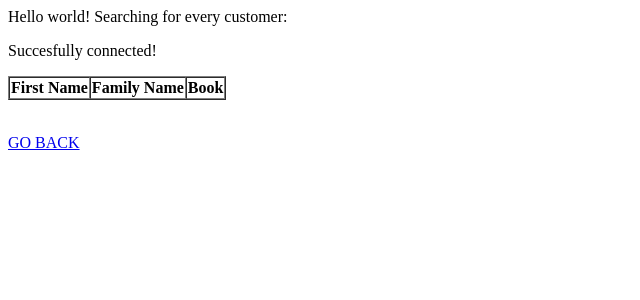
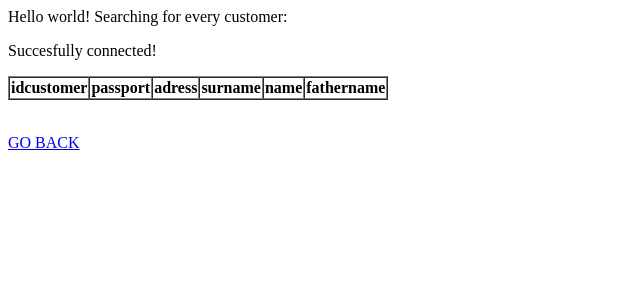
Before and after one commit to krieg31/BD_1st_semester, a PHP site: page /allcustomers.php in a window 1280 px wide. Shown: the top 300 px of the page, without its empty margins (0-640 px from the left). Run offline with PHP 8.4, Linux system fonts and the light colour scheme; data that the repository does not hold is empty.

Commit message:
comething new

```diff
--- a/website/AAR/allcustomers.php
+++ b/website/AAR/allcustomers.php
@@ -6,21 +6,22 @@
  <body>
 	<?php
 	printf('<P>Hello world! Searching for every customer:</P> %s',"\n");
-	// ‘®¥¤¨­ï¥¬áï, ¢ë¡¨à ¥¬ ¡ §ã ¤ ­­ëå VER3
 
 	$link = mysqli_connect('10.14.129.132', 'HorchoevArtur', 'we4DGTeQ','HorchoevArturDB')
 	    or die('Error: Unable to connect: ' . mysqli_connect_error());
 	printf('<P>Succesfully connected!</P> %s',"\n");
 
-	// ‚ë¯®«­ï¥¬ SQL-§ ¯à®á
 	$SQLquery = 'SELECT * FROM customers';
 	$SQLresult = mysqli_query($link,$SQLquery);
 
 	printf('<table cellspacing=\' 0 \' border=\' 1 \'> %s',"\n");
 	printf('<TR> %s',"\n");
-	printf('	<TH>First Name</TH> %s',"\n");
-	printf('	<TH>Family Name</TH> %s',"\n");
-	printf('	<TH>Book</TH> %s',"\n");
+	printf('	<TH>idcustomer</TH> %s',"\n");
+	printf('	<TH>passport</TH> %s',"\n");
+	printf('	<TH>adress</TH> %s',"\n");
+	printf('	<TH>surname</TH> %s',"\n");
+	printf('	<TH>name</TH> %s',"\n");
+	printf('	<TH>fathername</TH> %s',"\n");
 	printf('</TR> %s',"\n");
 
 
@@ -31,7 +32,6 @@
 		printf('</TR> %s',"\n");
 	}
 	printf('</table> %s',"\n");
-	// Žá¢®¡®¦¤ ¥¬ ¯ ¬ïâì ®â à¥§ã«ìâ â
 	mysqli_free_result($SQLresult);
 	mysqli_close($link);
 
```
